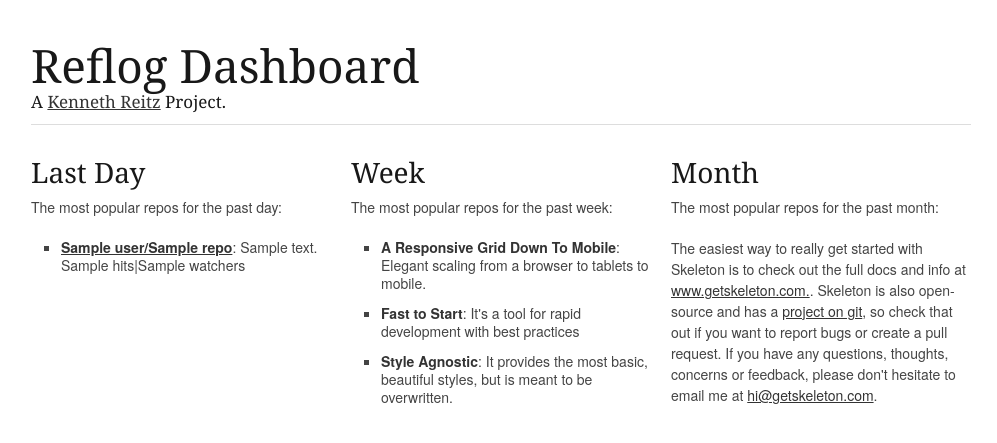
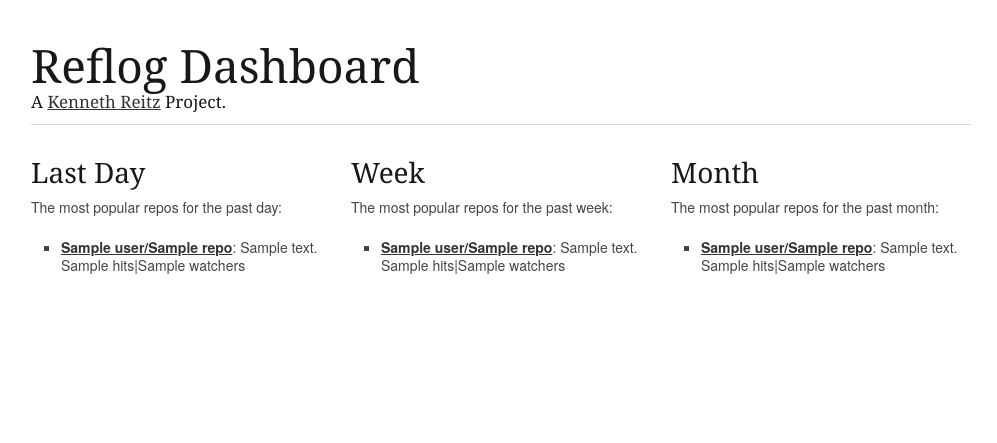
Before and after one commit to kennethreitz/changelogdash, a Python web app: template dash/templates/index.html in a window 1280 px wide. Shown: the top 443 px of the page, without its empty margins (139-1136 px from the left). Run offline with Jinja, Linux system fonts and the light colour scheme; the template is opened without the code that fills it: most values are stand-ins (such as "Sample title", 1, 10 or a date in 2020); some libraries are stand-ins or nearby versions.

Commit message:
actual results in templates

```diff
--- a/dash/templates/index.html
+++ b/dash/templates/index.html
@@ -43,7 +43,7 @@
 
             <ul class="square">
 
-                {% for repo in week %}
+                {% for repo in day %}
 
                     <li>
                         <strong><a href="{{ repo.url }}">{{ repo.user }}/{{ repo.name }}</a></strong>:
@@ -60,15 +60,31 @@
             <h3>Week</h3>
             <p>The most popular repos for the past week:</p>
             <ul class="square">
-                <li><strong>A Responsive Grid Down To Mobile</strong>: Elegant scaling from a browser to tablets to mobile.</li>
-                <li><strong>Fast to Start</strong>: It's a tool for rapid development with best practices</li>
-                <li><strong>Style Agnostic</strong>: It provides the most basic, beautiful styles, but is meant to be overwritten.</li>
+                {% for repo in week %}
+
+                    <li>
+                        <strong><a href="{{ repo.url }}">{{ repo.user }}/{{ repo.name }}</a></strong>:
+                        {{ repo.description }}
+                        {{ repo.hits }}|{{ repo.watchers }}
+                    </li>
+
+                {% endfor %}
             </ul>
         </div>
         <div class="one-third column">
             <h3>Month</h3>
             <p>The most popular repos for the past month:</p>
-            <p>The easiest way to really get started with Skeleton is to check out the full docs and info at <a href="http://www.getskeleton.com">www.getskeleton.com.</a>. Skeleton is also open-source and has a <a href="https://github.com/dhgamache/skeleton">project on git</a>, so check that out if you want to report bugs or create a pull request. If you have any questions, thoughts, concerns or feedback, please don't hesitate to email me at <a href="mailto:hi@getskeleton.com">hi@getskeleton.com</a>.</p>
+            <ul class="square">
+                {% for repo in month %}
+
+                    <li>
+                        <strong><a href="{{ repo.url }}">{{ repo.user }}/{{ repo.name }}</a></strong>:
+                        {{ repo.description }}
+                        {{ repo.hits }}|{{ repo.watchers }}
+                    </li>
+
+                {% endfor %}
+            </ul>
         </div>
     </div><!-- container -->
 
```
